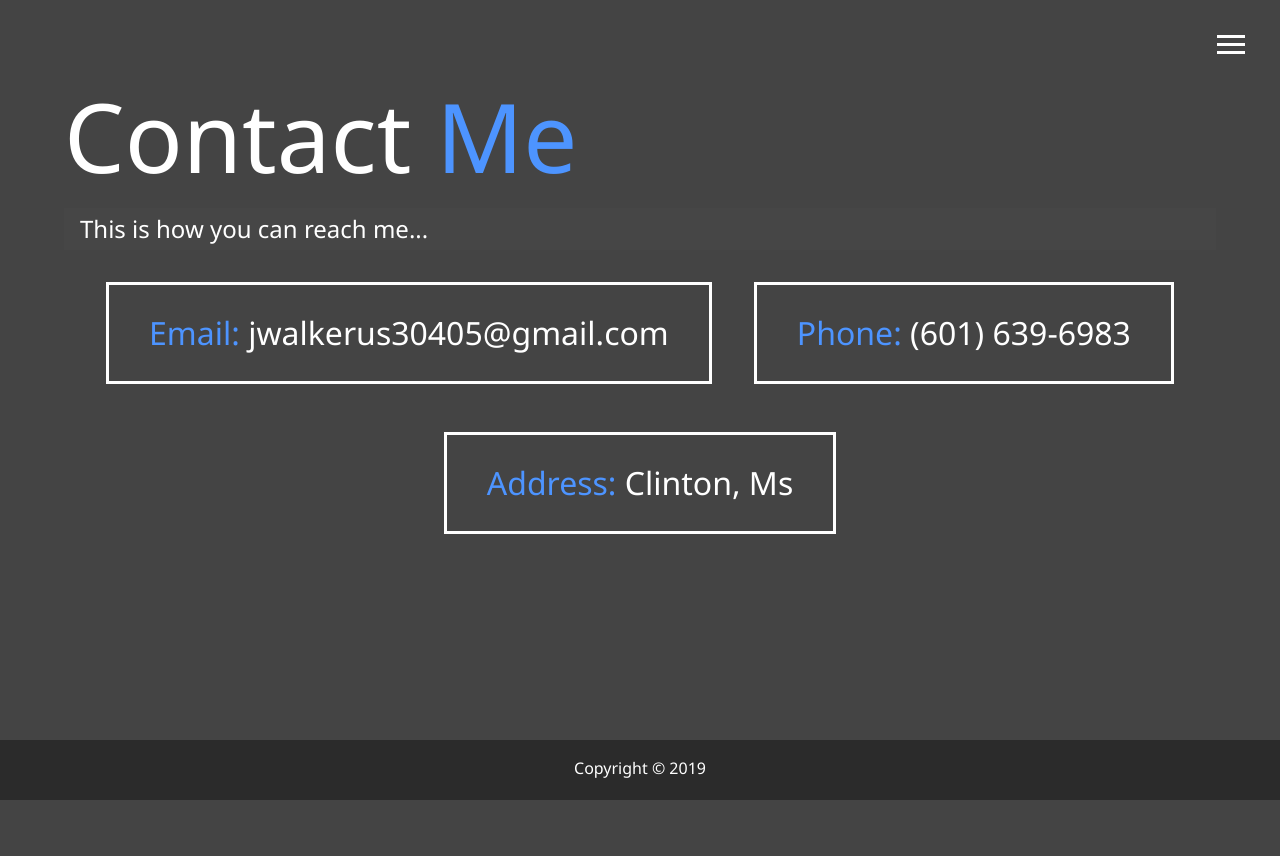
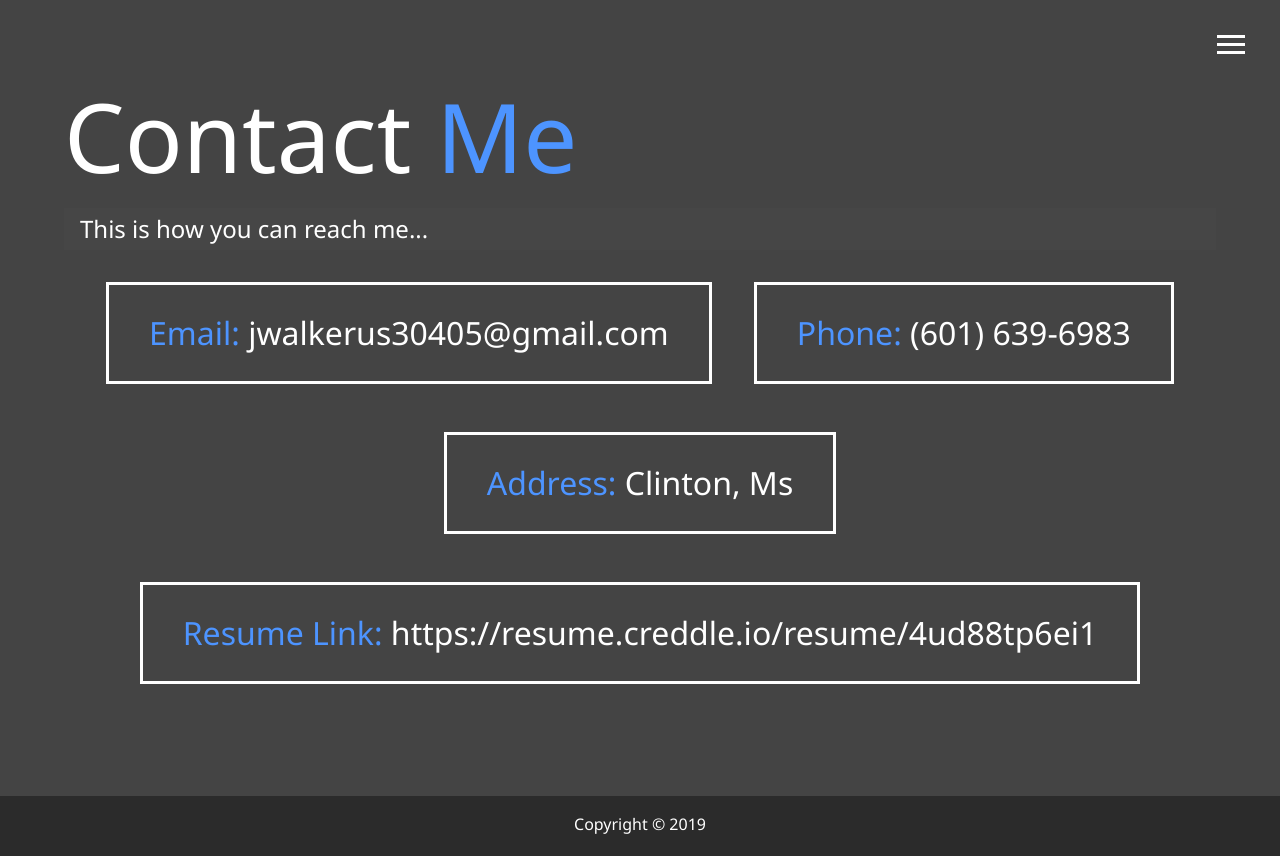
Before and after one commit to Jwalkerus7/Portfolio, a website: page dist/contact.html in a window 1280 px wide. Before the commit the page ends 800 px from the top, so only its background shows below. Drawn offline with Linux system fonts and the light colour scheme.

Commit message:
added resume link to contact me

```diff
--- a/dist/contact.html
+++ b/dist/contact.html
@@ -65,6 +65,9 @@
           <div>
               <span class="text-secondary">Address:</span> Clinton, Ms
           </div>
+          <div>
+              <span class="text-secondary">Resume Link:</span> https://resume.creddle.io/resume/4ud88tp6ei1
+          </div>
       </div>
     </main>
 
```
